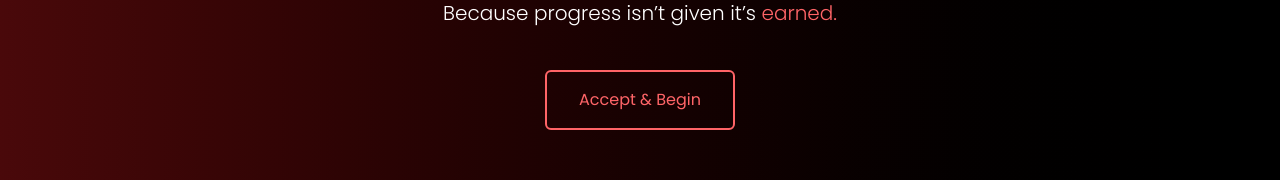
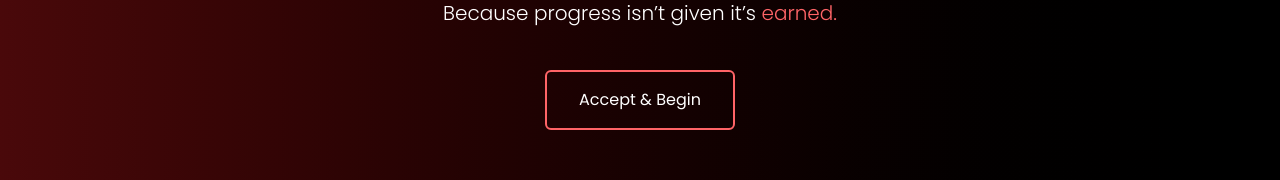
Before and after one commit to alghiffari10/RepForce, a React (Vite) app: page / in a window 1280 px wide. Shown: the part 445-625 px from the top of the page. Built offline with nearby package versions, Linux system fonts and the light colour scheme.

Commit message:
add change text color in btn accept and begin

```diff
--- a/src/components/Hero.jsx
+++ b/src/components/Hero.jsx
@@ -19,7 +19,7 @@ export default function Hero() {
         <span className="text-red-400 font-medium"> personalized training plans.</span> Unlock your full potential, stay focused, and build the body you’ve always wanted.
         Because progress isn’t given it’s <span className="text-red-400 font-medium">earned.</span>
       </p>
-      <button className="group relative overflow-hidden px-8 py-4 rounded-md border-2 border-red-400 text-red-400 transition-all duration-300">
+      <button className="group relative overflow-hidden px-8 py-4 rounded-md border-2 border-red-400 text-white transition-all duration-300">
         <span className="absolute inset-0 bg-red-400 translate-y-[100%] group-hover:translate-y-0 transition-transform duration-300 ease-in-out z-0" />
         <p className="relative z-10 group-hover:text-white transition-colors duration-300">Accept & Begin</p>
       </button>
```
